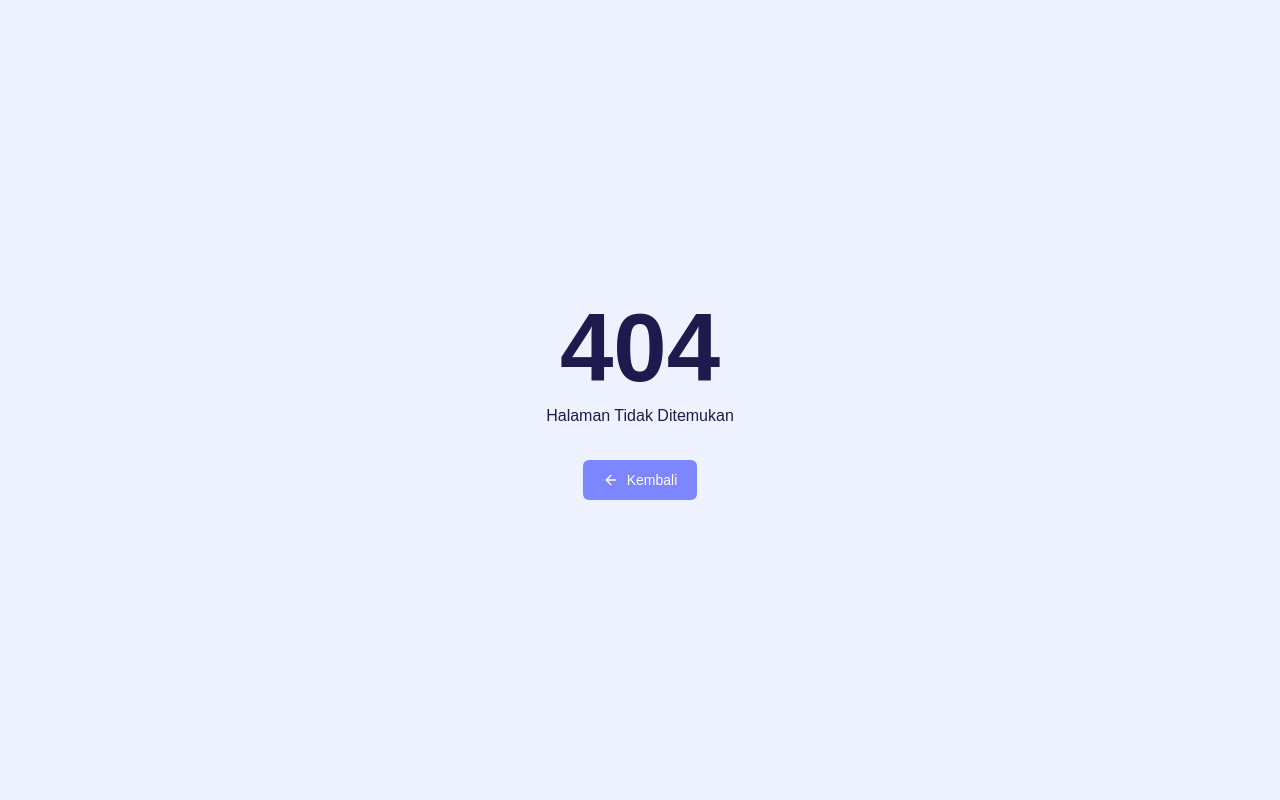
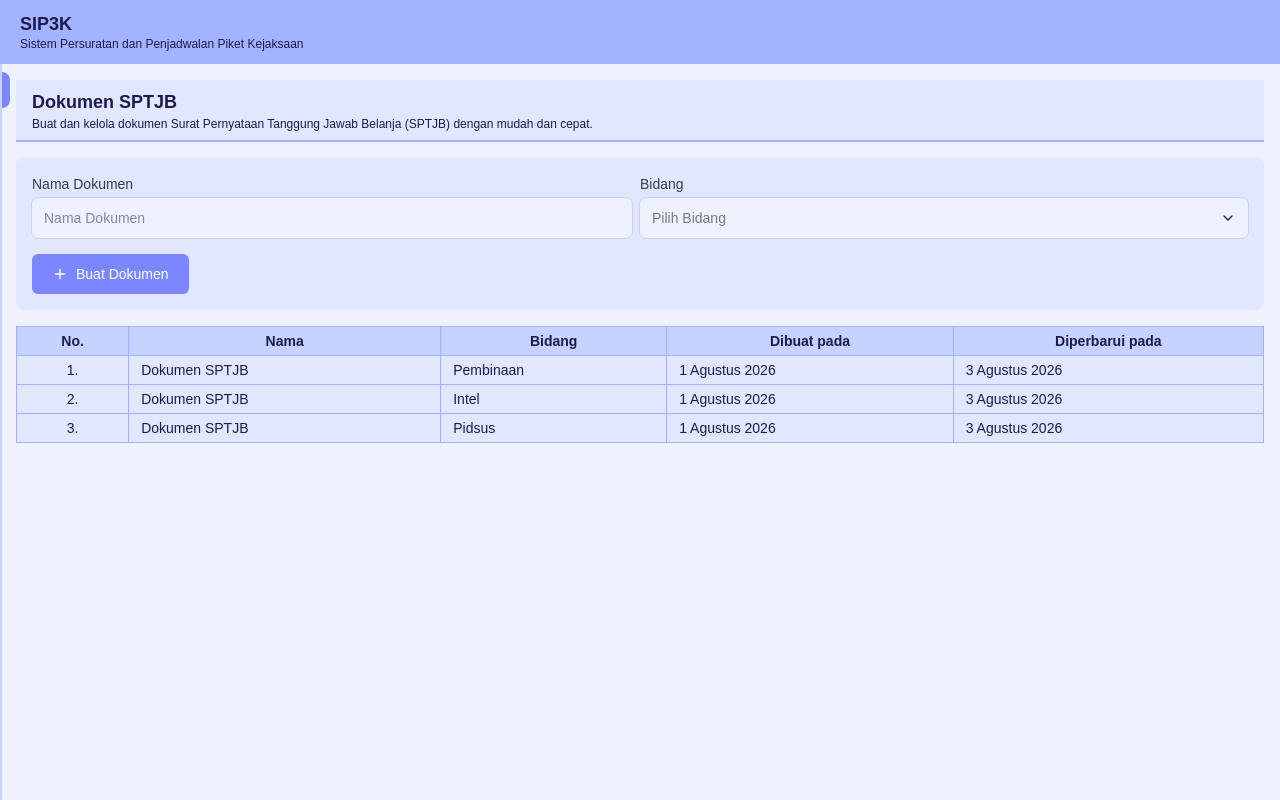
Before and after one commit to naufalhanif25/sip3k, a Next.js app: page /dashboard/sptjb in a window 1280 px wide. Before the commit this address had no page. Built offline with nearby package versions, Linux system fonts and the light colour scheme.

Commit message:
feat: Add SPTJB page

```diff
--- /dev/null
+++ b/src/app/dashboard/sptjb/page.tsx
@@ -0,0 +1,101 @@
+"use client"
+
+import { usePathname } from "next/navigation"
+import { useState } from "react"
+import { cn } from "@/app/lib/cn"
+import Dashboard from "@/app/components/dashboard/dashboard"
+import { DashboardSubPage } from "@/app/props/dashboard"
+import { DocumentInitProps, DocumentInit, Division } from "@/app/props/component"
+import MainSPTJB from "@/app/components/dashboard/sptjb/main-sptjb"
+import variables from "../../data/variables.json"
+import NewSPTJB from "@/app/components/dashboard/sptjb/new-sptjb"
+
+export default function SPTJB() {
+    const path = usePathname()
+    const target = variables.paths.find((data) => data.route === path)
+    const subPageData = DashboardSubPage.parse({
+        title: target?.name ?? path.replace(/\b\w/g, (char) => char.toUpperCase()),
+        description: target?.description ?? path.replace(/\b\w/g, (char) => char.toUpperCase()),
+    })
+    const [openEditor, setOpenEditor] = useState<boolean>(false)
+    const [documenInitInput, setDocumentInitInput] = useState<DocumentInitProps>(
+        DocumentInit.parse({
+            name: "",
+            division: null,
+        })
+    )
+
+    const onCreate = () => {
+        if (!documenInitInput.name && documenInitInput.division === null) return
+        setOpenEditor(true)
+    }
+
+    return (
+        <Dashboard
+            className={cn(
+                "w-dvw h-dvh",
+                "flex flex-col items-start justify-center",
+                "overflow-hidden"
+            )}
+        >
+            <div
+                className={cn(
+                    "flex flex-col items-start justify-start",
+                    "p-4 gap-4 w-full h-full",
+                    "relative"
+                )}
+            >
+                <div
+                    className={cn(
+                        "w-full h-fit py-2 px-4",
+                        "flex flex-col",
+                        "bg-indigo-100 border-b-2 border-indigo-300"
+                    )}
+                >
+                    <h2 className="text-lg font-semibold w-full truncate">{subPageData.title}</h2>
+                    <h4 className="text-xs w-full line-clamp-2">{subPageData.description}</h4>
+                </div>
+                {openEditor ? (
+                    <NewSPTJB
+                        data={documenInitInput}
+                        className={cn("w-full flex-1 overflow-hidden", "flex flex-col gap-2")}
+                        onDelete={() => {}}
+                        onSave={() => {}}
+                        onPrint={() => {}}
+                        onBack={() => setOpenEditor(false)}
+                        onNameChange={(e) =>
+                            setDocumentInitInput((prev) => ({
+                                ...prev,
+                                name: e.target.value,
+                            }))
+                        }
+                        onChoose={(value) =>
+                            setDocumentInitInput((prev) => ({
+                                ...prev,
+                                division: value as Division,
+                            }))
+                        }
+                    />
+                ) : (
+                    <MainSPTJB
+                        data={documenInitInput}
+                        onNameChange={(e) =>
+                            setDocumentInitInput((prev) => ({
+                                ...prev,
+                                name: e.target.value,
+                            }))
+                        }
+                        onChoose={(value) =>
+                            setDocumentInitInput((prev) => ({
+                                ...prev,
+                                division: value as Division,
+                            }))
+                        }
+                        onCreate={onCreate}
+                        className={cn("w-full flex-1 overflow-hidden", "flex flex-col gap-4")}
+                    />
+                )}
+            </div>
+        </Dashboard>
+    )
+}
```
